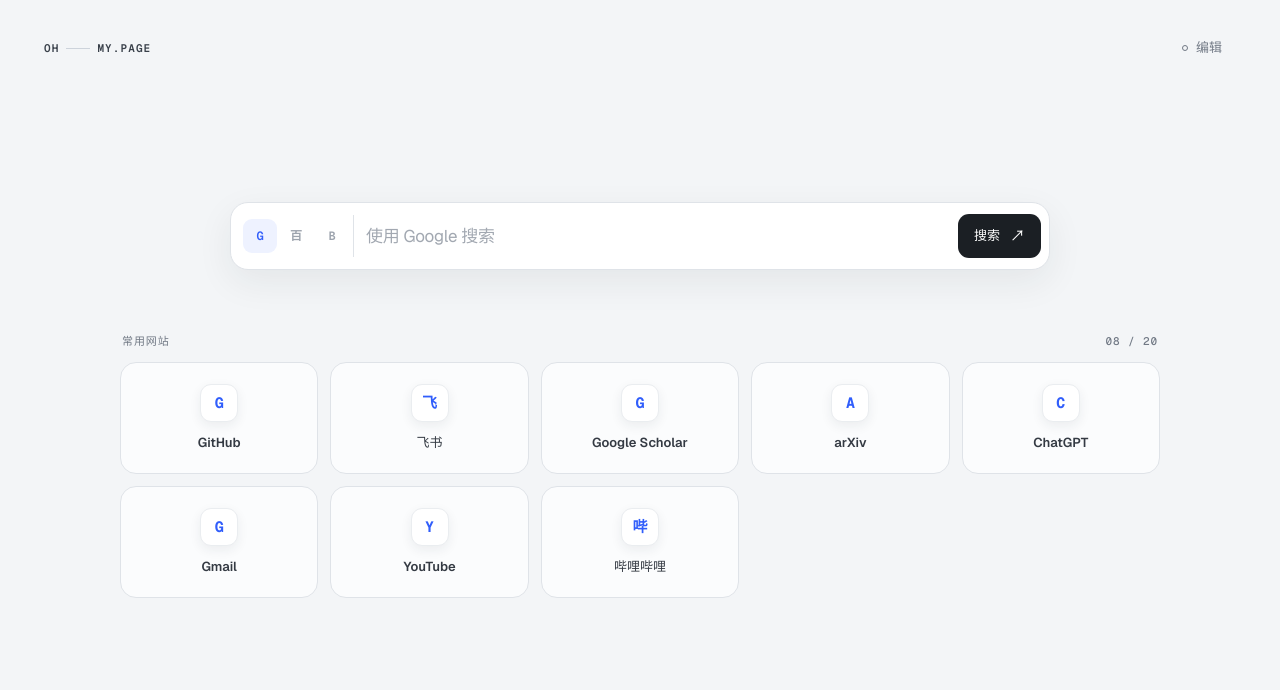
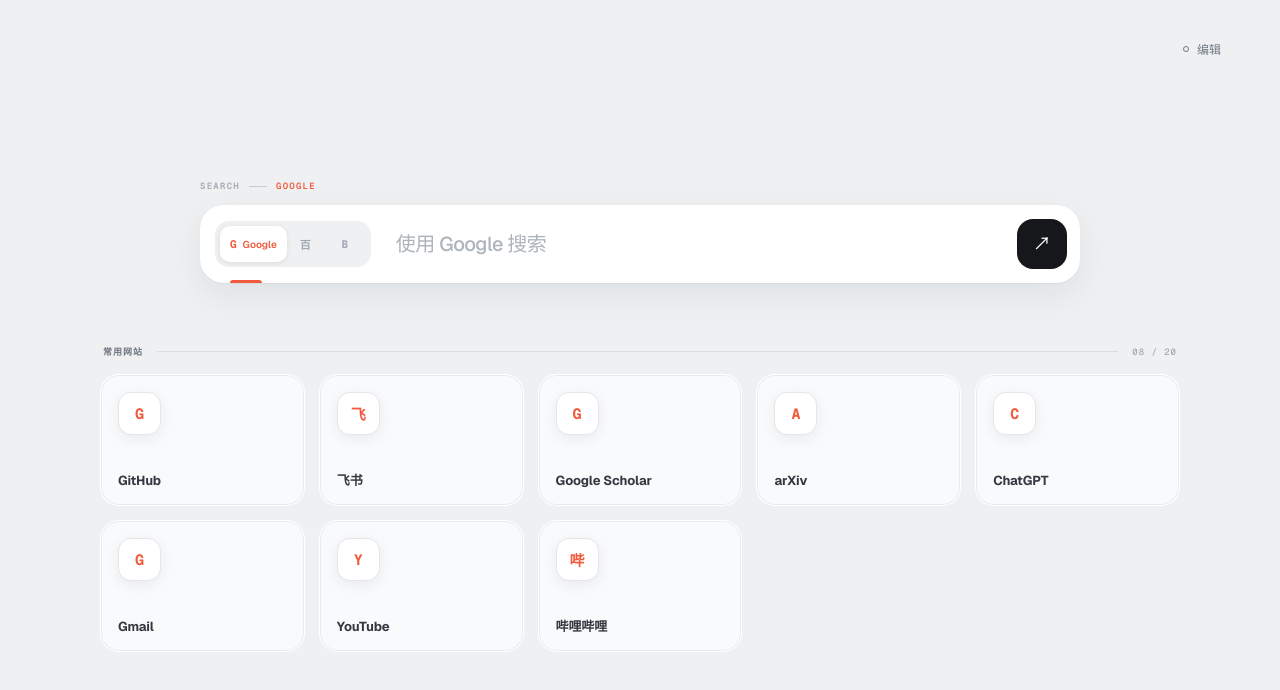
Before and after one commit to tangdouer1005/oh-my-page, a Next.js app: page / in a window 1280 px wide. Shown: the top 690 px of the page. Built offline with nearby package versions, Linux system fonts and the light colour scheme.

Commit message:
feat: refine start page visual system

```diff
--- a/app/globals.css
+++ b/app/globals.css
@@ -1,37 +1,49 @@
-@import "tailwindcss";
-
 :root {
-  --paper: #f3f5f7;
-  --surface: #ffffff;
-  --ink: #1b1f24;
-  --muted: #717985;
-  --quiet: #9ca3ad;
-  --line: #dfe3e8;
-  --line-strong: #cdd3db;
-  --accent: #315efb;
-  --accent-soft: #eef2ff;
-  --danger: #b54343;
-  --shadow: 0 18px 50px rgba(30, 38, 49, 0.08);
+  --canvas: #eef0f2;
+  --canvas-deep: #e4e7ea;
+  --surface: #fbfcfd;
+  --surface-strong: #ffffff;
+  --ink: #15171a;
+  --ink-soft: #343941;
+  --muted: #6f7782;
+  --quiet: #a2a9b2;
+  --line: #d9dde2;
+  --line-strong: #c7ccd2;
+  --signal: #f05b3d;
+  --signal-soft: #fff0ec;
+  --danger: #bb4747;
+  --shadow-soft: 0 1px 1px rgba(20, 24, 29, 0.04), 0 12px 34px rgba(31, 38, 47, 0.07);
+  --shadow-lifted: 0 2px 3px rgba(20, 24, 29, 0.04), 0 22px 54px rgba(31, 38, 47, 0.13);
 }
 
 * { box-sizing: border-box; }
 
-html { min-width: 760px; background: var(--paper); }
+html {
+  min-width: 760px;
+  min-height: 100%;
+  background: var(--canvas);
+}
 
 body {
+  min-height: 100vh;
   margin: 0;
-  background: var(--paper);
+  background: var(--canvas);
   color: var(--ink);
-  font-family: var(--font-geist-sans), "PingFang SC", "Microsoft YaHei", sans-serif;
+  font-family: var(--font-geist-sans, "Avenir Next"), "PingFang SC", "Microsoft YaHei", sans-serif;
+  -webkit-font-smoothing: antialiased;
+  text-rendering: optimizeLegibility;
 }
 
-button, input, textarea { font: inherit; }
+button,
+input,
+textarea { font: inherit; }
+
 button { color: inherit; }
 
 button:focus-visible,
 input:focus-visible,
 textarea:focus-visible {
-  outline: 2px solid var(--accent);
+  outline: 2px solid var(--signal);
   outline-offset: 3px;
 }
 
@@ -47,167 +59,283 @@
   border: 0;
 }
 
-.page-shell { min-height: 100vh; padding: 30px 44px 56px; }
+.page-shell {
+  position: relative;
+  min-height: 100vh;
+  padding: 30px 44px 64px;
+  overflow-x: hidden;
+}
 
 .topbar {
   display: flex;
   align-items: center;
-  justify-content: space-between;
-  height: 36px;
+  justify-content: flex-end;
+  height: 38px;
 }
-
-.wordmark {
-  display: flex;
-  align-items: center;
-  gap: 7px;
-  color: #39404a;
-  font: 600 11px/1 var(--font-geist-mono), monospace;
-  letter-spacing: 0.1em;
-}
-
-.wordmark i { width: 24px; height: 1px; background: var(--line-strong); }
 
 .edit-toggle {
   display: inline-flex;
   align-items: center;
   gap: 8px;
-  height: 34px;
-  padding: 0 13px;
+  height: 36px;
+  padding: 0 14px;
   border: 1px solid transparent;
-  border-radius: 10px;
+  border-radius: 12px;
   background: transparent;
   color: var(--muted);
   cursor: pointer;
-  font-size: 13px;
-  transition: background 160ms ease, border-color 160ms ease, color 160ms ease;
+  font-size: 12px;
+  transition: background 180ms ease, border-color 180ms ease, color 180ms ease, transform 180ms ease;
 }
 
 .edit-toggle:hover,
-.edit-toggle.active { background: var(--surface); border-color: var(--line); color: var(--ink); }
-.edit-dot { width: 6px; height: 6px; border: 1px solid currentColor; border-radius: 50%; }
-.edit-toggle.active .edit-dot { background: var(--accent); border-color: var(--accent); }
+.edit-toggle.active {
+  border-color: rgba(255, 255, 255, 0.85);
+  background: rgba(255, 255, 255, 0.7);
+  color: var(--ink);
+  box-shadow: 0 1px 1px rgba(20, 24, 29, 0.04);
+}
 
-.workspace { width: min(1040px, calc(100vw - 120px)); margin: clamp(110px, 17vh, 180px) auto 0; }
+.edit-toggle:hover { transform: translateY(-1px); }
+
+.edit-dot {
+  width: 6px;
+  height: 6px;
+  border: 1px solid currentColor;
+  border-radius: 50%;
+}
+
+.edit-toggle.active .edit-dot {
+  border-color: var(--signal);
+  background: var(--signal);
+  box-shadow: 0 0 0 3px var(--signal-soft);
+}
+
+.workspace {
+  width: min(1080px, calc(100vw - 112px));
+  margin: clamp(92px, 14vh, 154px) auto 0;
+}
+
+.search-overline {
+  display: flex;
+  align-items: center;
+  gap: 9px;
+  width: min(880px, 100%);
+  margin: 0 auto 13px;
+  color: var(--quiet);
+  font-family: var(--font-geist-mono, "SFMono-Regular"), Consolas, monospace;
+  font-size: 9px;
+  font-weight: 600;
+  letter-spacing: 0.14em;
+  text-transform: uppercase;
+}
+
+.search-overline i {
+  width: 18px;
+  height: 1px;
+  background: var(--line-strong);
+}
+
+.search-overline span:last-child { color: var(--signal); }
 
 .search-panel {
+  position: relative;
   display: grid;
   grid-template-columns: auto 1fr auto;
   align-items: center;
-  width: min(820px, 100%);
-  height: 68px;
+  width: min(880px, 100%);
+  height: 78px;
   margin: 0 auto;
-  padding: 8px;
-  border: 1px solid var(--line);
-  border-radius: 18px;
-  background: var(--surface);
-  box-shadow: 0 12px 36px rgba(28, 37, 48, 0.07);
+  padding: 11px 12px 11px 14px;
+  border: 1px solid rgba(255, 255, 255, 0.92);
+  border-radius: 24px;
+  background: var(--surface-strong);
+  box-shadow: var(--shadow-soft);
+}
+
+.search-panel::after {
+  content: "";
+  position: absolute;
+  left: 29px;
+  bottom: -1px;
+  width: 32px;
+  height: 3px;
+  border-radius: 3px 3px 0 0;
+  background: var(--signal);
 }
 
 .engine-switcher {
   display: flex;
-  gap: 2px;
-  height: 42px;
-  padding: 4px;
-  border-right: 1px solid var(--line);
-  margin-right: 12px;
+  align-items: center;
+  gap: 3px;
+  height: 46px;
+  padding: 5px;
+  margin-right: 17px;
+  border-radius: 14px;
+  background: var(--canvas);
 }
 
 .engine-switcher button {
-  width: 34px;
-  height: 34px;
+  display: flex;
+  align-items: center;
+  justify-content: center;
+  gap: 6px;
+  height: 36px;
+  min-width: 36px;
+  padding: 0 10px;
   border: 0;
-  border-radius: 9px;
+  border-radius: 10px;
   background: transparent;
   color: var(--quiet);
   cursor: pointer;
-  font: 600 12px/1 var(--font-geist-mono), monospace;
-  transition: color 150ms ease, background 150ms ease;
+  transition: color 170ms ease, background 170ms ease, box-shadow 170ms ease;
 }
 
-.engine-switcher button:hover { color: var(--ink); background: #f5f6f8; }
-.engine-switcher button.selected { color: var(--accent); background: var(--accent-soft); }
+.engine-mark {
+  font-family: var(--font-geist-mono, "SFMono-Regular"), Consolas, monospace;
+  font-size: 11px;
+  font-weight: 700;
+}
+
+.engine-name {
+  max-width: 0;
+  overflow: hidden;
+  font-size: 10px;
+  font-weight: 600;
+  opacity: 0;
+  white-space: nowrap;
+  transition: max-width 180ms ease, opacity 180ms ease;
+}
+
+.engine-switcher button:hover { color: var(--ink); }
+
+.engine-switcher button.selected {
+  background: var(--surface-strong);
+  color: var(--signal);
+  box-shadow: 0 1px 5px rgba(26, 31, 37, 0.09);
+}
+
+.engine-switcher button.selected .engine-name {
+  max-width: 62px;
+  opacity: 1;
+}
+
+.search-field { min-width: 0; }
 
 .search-field input {
   width: 100%;
-  height: 48px;
+  height: 50px;
+  padding: 0 8px;
   border: 0;
   outline: 0;
   background: transparent;
   color: var(--ink);
-  font-size: 17px;
-  letter-spacing: -0.015em;
+  font-size: 20px;
+  font-weight: 470;
+  letter-spacing: -0.025em;
 }
 
-.search-field input::placeholder { color: #a2a8b1; }
+.search-field input::placeholder { color: #adb3bb; }
 
 .search-submit {
-  display: inline-flex;
-  align-items: center;
-  gap: 10px;
-  height: 44px;
-  padding: 0 16px;
+  display: grid;
+  place-items: center;
+  width: 50px;
+  height: 50px;
+  margin-left: 12px;
   border: 0;
-  border-radius: 11px;
+  border-radius: 16px;
   background: var(--ink);
   color: white;
   cursor: pointer;
-  font-size: 13px;
-  transition: transform 150ms ease, background 150ms ease;
+  transition: transform 180ms ease, background 180ms ease, border-radius 180ms ease;
 }
 
-.search-submit:hover { background: #292e35; transform: translateY(-1px); }
-.search-submit b { font-size: 15px; font-weight: 400; }
+.search-submit:hover {
+  border-radius: 50%;
+  background: var(--signal);
+  transform: rotate(4deg) scale(1.03);
+}
+
+.search-submit b {
+  font-size: 18px;
+  font-weight: 400;
+  line-height: 1;
+}
 
 .section-heading {
-  display: flex;
-  justify-content: space-between;
-  margin: 66px 2px 15px;
+  display: grid;
+  grid-template-columns: auto 1fr auto;
+  align-items: center;
+  gap: 14px;
+  margin: 62px 3px 16px;
   color: var(--muted);
-  font: 500 11px/1 var(--font-geist-mono), monospace;
-  letter-spacing: 0.08em;
+  font-family: var(--font-geist-mono, "SFMono-Regular"), Consolas, monospace;
+  font-size: 9px;
+  font-weight: 650;
+  letter-spacing: 0.11em;
   text-transform: uppercase;
 }
+
+.section-heading i {
+  width: 100%;
+  height: 1px;
+  background: var(--line);
+}
+
+.section-heading span:last-child { color: var(--quiet); font-weight: 500; }
 
 .site-grid {
   display: grid;
   grid-template-columns: repeat(5, minmax(0, 1fr));
-  gap: 12px;
+  gap: 14px;
 }
 
 .site-card {
   position: relative;
   min-width: 0;
-  height: 112px;
-  border: 1px solid var(--line);
-  border-radius: 16px;
-  background: rgba(255, 255, 255, 0.72);
-  transition: transform 160ms ease, border-color 160ms ease, box-shadow 160ms ease, background 160ms ease;
+  height: 132px;
+  border: 1px solid rgba(255, 255, 255, 0.9);
+  border-radius: 19px;
+  background: rgba(251, 252, 253, 0.82);
+  box-shadow: inset 0 0 0 1px rgba(210, 215, 221, 0.42);
+  overflow: visible;
+  transition: transform 190ms ease, box-shadow 190ms ease, background 190ms ease;
 }
 
 .site-card:hover {
   z-index: 5;
-  transform: translateY(-3px);
-  border-color: var(--line-strong);
-  background: var(--surface);
-  box-shadow: var(--shadow);
+  background: var(--surface-strong);
+  box-shadow: var(--shadow-lifted), inset 0 0 0 1px rgba(205, 210, 216, 0.5);
+  transform: translateY(-5px);
 }
 
-.site-card.is-dragging { opacity: 0.45; transform: scale(0.98); }
-.site-grid.is-editing .site-card { cursor: grab; border-style: dashed; }
+.site-card.is-dragging {
+  opacity: 0.45;
+  transform: scale(0.97) rotate(-1deg);
+}
+
+.site-grid.is-editing .site-card {
+  border-color: var(--line-strong);
+  border-style: dashed;
+  cursor: grab;
+}
+
 .site-grid.is-editing .site-card:active { cursor: grabbing; }
 
 .site-launch {
+  position: relative;
   display: flex;
   flex-direction: column;
-  align-items: center;
-  justify-content: center;
-  gap: 11px;
+  align-items: flex-start;
+  justify-content: space-between;
   width: 100%;
   height: 100%;
-  padding: 14px 10px;
+  padding: 17px 17px 16px;
   border: 0;
   background: transparent;
   cursor: pointer;
+  text-align: left;
 }
 
 .site-launch:disabled { cursor: inherit; }
@@ -215,69 +343,134 @@
 .site-icon {
   display: grid;
   place-items: center;
-  width: 38px;
-  height: 38px;
-  border: 1px solid #eaedf0;
-  border-radius: 11px;
-  background: white;
-  box-shadow: 0 4px 12px rgba(34, 42, 53, 0.07);
+  width: 43px;
+  height: 43px;
+  border: 1px solid #e3e6ea;
+  border-radius: 13px;
+  background: var(--surface-strong);
+  box-shadow: 0 4px 13px rgba(36, 43, 52, 0.07);
   overflow: hidden;
+  transition: transform 190ms ease, border-radius 190ms ease;
 }
 
-.site-icon img { width: 23px; height: 23px; object-fit: contain; }
-.site-initial { color: var(--accent); font: 650 15px/1 var(--font-geist-mono), monospace; }
-.site-title { width: 100%; overflow: hidden; color: #343a43; font-size: 13px; font-weight: 520; text-overflow: ellipsis; white-space: nowrap; }
+.site-card:hover .site-icon {
+  border-radius: 16px;
+  transform: scale(1.04);
+}
+
+.site-icon img {
+  width: 24px;
+  height: 24px;
+  object-fit: contain;
+}
+
+.site-initial {
+  color: var(--signal);
+  font-family: var(--font-geist-mono, "SFMono-Regular"), Consolas, monospace;
+  font-size: 15px;
+  font-weight: 700;
+}
+
+.site-title {
+  width: calc(100% - 20px);
+  overflow: hidden;
+  color: var(--ink-soft);
+  font-size: 13px;
+  font-weight: 620;
+  letter-spacing: -0.01em;
+  text-overflow: ellipsis;
+  white-space: nowrap;
+  transition: opacity 150ms ease, transform 180ms ease;
+}
+
+.site-arrow {
+  position: absolute;
+  top: 17px;
+  right: 17px;
+  color: var(--quiet);
+  font-size: 14px;
+  opacity: 0;
+  transform: translate(-4px, 4px);
+  transition: opacity 170ms ease, transform 170ms ease, color 170ms ease;
+}
+
+.site-card:hover .site-arrow {
+  color: var(--signal);
+  opacity: 1;
+  transform: translate(0, 0);
+}
 
 .site-note {
   position: absolute;
-  top: calc(100% - 2px);
-  left: 10px;
-  right: 10px;
+  left: 8px;
+  right: 8px;
+  bottom: 8px;
   z-index: 8;
+  min-height: 42px;
   padding: 11px 12px;
-  border: 1px solid var(--line);
-  border-radius: 0 0 12px 12px;
-  background: var(--surface);
-  box-shadow: 0 16px 28px rgba(28, 37, 48, 0.1);
-  color: var(--muted);
-  font-size: 12px;
+  border-radius: 12px;
+  background: var(--ink);
+  box-shadow: 0 10px 22px rgba(21, 23, 26, 0.18);
+  color: rgba(255, 255, 255, 0.78);
+  font-size: 11px;
   line-height: 1.45;
   opacity: 0;
   pointer-events: none;
-  transform: translateY(-7px);
-  transition: opacity 150ms ease, transform 150ms ease;
+  transform: translateY(7px) scale(0.98);
+  transform-origin: bottom center;
+  transition: opacity 170ms ease, transform 190ms ease;
 }
 
-.site-card:hover .site-note { opacity: 1; transform: translateY(0); }
+.site-card:hover .site-note {
+  opacity: 1;
+  transform: translateY(0) scale(1);
+}
+
+.site-card:hover .site-title {
+  opacity: 0;
+  transform: translateY(-4px);
+}
 
 .card-controls {
   position: absolute;
-  inset: auto 7px 7px;
-  display: flex;
+  inset: auto 8px 8px;
+  display: grid;
+  grid-template-columns: 1fr auto auto;
   align-items: center;
   gap: 3px;
   padding: 4px;
   border: 1px solid var(--line);
-  border-radius: 9px;
-  background: rgba(255, 255, 255, 0.94);
-  box-shadow: 0 5px 18px rgba(30, 38, 49, 0.08);
+  border-radius: 10px;
+  background: rgba(255, 255, 255, 0.96);
+  box-shadow: 0 6px 20px rgba(30, 38, 49, 0.09);
 }
 
 .card-controls button,
 .drag-label {
-  height: 24px;
+  height: 25px;
   padding: 0 7px;
   border: 0;
-  border-radius: 6px;
+  border-radius: 7px;
   background: transparent;
   color: var(--muted);
   font-size: 10px;
 }
 
-.drag-label { display: inline-flex; align-items: center; cursor: grab; font-family: var(--font-geist-mono), monospace; }
+.drag-label {
+  display: inline-flex;
+  align-items: center;
+  cursor: grab;
+  font-family: var(--font-geist-mono, "SFMono-Regular"), Consolas, monospace;
+}
+
 .card-controls button { cursor: pointer; }
-.card-controls button:hover { background: #f2f4f6; color: var(--ink); }
-.card-controls button.danger:hover { color: var(--danger); background: #fff2f2; }
+.card-controls button:hover { background: var(--canvas); color: var(--ink); }
+.card-controls button.danger:hover { background: #fff0f0; color: var(--danger); }
+
+.site-grid.is-editing .site-card:hover .site-title {
+  opacity: 1;
+  transform: none;
+}
 
 .add-card {
   display: flex;
@@ -285,43 +478,55 @@
   align-items: center;
   justify-content: center;
   gap: 8px;
-  height: 112px;
+  height: 132px;
   border: 1px dashed var(--line-strong);
-  border-radius: 16px;
-  background: transparent;
+  border-radius: 19px;
+  background: rgba(255, 255, 255, 0.34);
   color: var(--muted);
   cursor: pointer;
-  font-size: 12px;
-  transition: border-color 150ms ease, color 150ms ease, background 150ms ease;
+  font-size: 11px;
+  transition: border-color 170ms ease, color 170ms ease, background 170ms ease, transform 170ms ease;
 }
 
-.add-card span { font-size: 22px; font-weight: 300; }
-.add-card:hover { border-color: var(--accent); background: var(--accent-soft); color: var(--accent); }
+.add-card span { color: var(--signal); font-size: 22px; font-weight: 300; }
+
+.add-card:hover {
+  border-color: var(--signal);
+  background: var(--signal-soft);
+  color: var(--signal);
+  transform: translateY(-3px);
+}
 
 .edit-bar {
   display: flex;
   align-items: center;
   justify-content: space-between;
   margin-top: 22px;
-  padding-top: 14px;
+  padding: 13px 3px 0;
   border-top: 1px solid var(--line);
   color: var(--muted);
   font-size: 11px;
 }
 
 .edit-bar > div { display: flex; gap: 8px; }
+
 .edit-bar button,
 .clear-icon {
-  padding: 7px 10px;
+  padding: 8px 11px;
   border: 1px solid var(--line);
-  border-radius: 8px;
-  background: var(--surface);
+  border-radius: 9px;
+  background: rgba(255, 255, 255, 0.72);
   color: #505761;
   cursor: pointer;
   font-size: 11px;
 }
 
-.edit-bar button:hover { border-color: var(--line-strong); color: var(--ink); }
+.edit-bar button:hover {
+  border-color: var(--line-strong);
+  background: white;
+  color: var(--ink);
+}
+
 .hidden-input { display: none; }
 
 .modal-backdrop {
@@ -331,81 +536,195 @@
   display: grid;
   place-items: center;
   padding: 24px;
-  background: rgba(25, 29, 34, 0.38);
-  backdrop-filter: blur(5px);
+  background: rgba(18, 21, 25, 0.42);
+  backdrop-filter: blur(8px);
+  animation: backdrop-in 170ms ease-out;
 }
 
 .site-modal {
   width: min(500px, calc(100vw - 48px));
-  padding: 25px;
-  border: 1px solid rgba(255, 255, 255, 0.5);
-  border-radius: 20px;
-  background: var(--surface);
-  box-shadow: 0 32px 90px rgba(18, 24, 31, 0.22);
+  padding: 26px;
+  border: 1px solid rgba(255, 255, 255, 0.58);
+  border-radius: 22px;
+  background: var(--surface-strong);
+  box-shadow: 0 34px 100px rgba(18, 24, 31, 0.25);
+  animation: modal-in 210ms ease-out;
 }
 
-.modal-heading { display: flex; align-items: flex-start; justify-content: space-between; margin-bottom: 22px; }
-.modal-heading span { color: var(--muted); font: 500 10px/1 var(--font-geist-mono), monospace; letter-spacing: 0.08em; text-transform: uppercase; }
-.modal-heading h2 { margin: 6px 0 0; font-size: 21px; font-weight: 620; letter-spacing: -0.03em; }
-.close-button { width: 32px; height: 32px; border: 0; border-radius: 9px; background: #f3f4f6; color: var(--muted); cursor: pointer; font-size: 20px; line-height: 1; }
+.modal-heading {
+  display: flex;
+  align-items: flex-start;
+  justify-content: space-between;
+  margin-bottom: 22px;
+}
 
+.modal-heading span {
+  color: var(--signal);
+  font-family: var(--font-geist-mono, "SFMono-Regular"), Consolas, monospace;
+  font-size: 9px;
+  font-weight: 650;
+  letter-spacing: 0.11em;
+  text-transform: uppercase;
+}
+
+.modal-heading h2 {
+  margin: 7px 0 0;
+  font-size: 22px;
+  font-weight: 640;
+  letter-spacing: -0.035em;
+}
+
+.close-button {
+  width: 34px;
+  height: 34px;
+  border: 0;
+  border-radius: 10px;
+  background: var(--canvas);
+  color: var(--muted);
+  cursor: pointer;
+  font-size: 20px;
+  line-height: 1;
+}
+
+.close-button:hover { background: var(--canvas-deep); color: var(--ink); }
 .site-modal form > label { display: block; margin-top: 14px; }
+
 .site-modal form > label > span,
-.icon-row > div > span { display: block; margin-bottom: 7px; color: #565d67; font-size: 12px; font-weight: 560; }
+.icon-row > div > span {
+  display: block;
+  margin-bottom: 7px;
+  color: #565d67;
+  font-size: 11px;
+  font-weight: 620;
+}
+
 .site-modal input,
 .site-modal textarea {
   width: 100%;
   border: 1px solid var(--line);
-  border-radius: 10px;
-  background: #fbfcfd;
+  border-radius: 11px;
+  background: #f8f9fa;
   color: var(--ink);
-  transition: border-color 150ms ease, background 150ms ease;
+  transition: border-color 160ms ease, background 160ms ease, box-shadow 160ms ease;
 }
 
-.site-modal form > label input { height: 42px; padding: 0 12px; }
-.site-modal textarea { min-height: 72px; padding: 10px 12px; resize: vertical; line-height: 1.45; }
+.site-modal form > label input {
+  height: 44px;
+  padding: 0 13px;
+}
+
+.site-modal textarea {
+  min-height: 76px;
+  padding: 11px 13px;
+  resize: vertical;
+  line-height: 1.45;
+}
+
 .site-modal input:focus,
-.site-modal textarea:focus { border-color: var(--accent); background: white; }
+.site-modal textarea:focus {
+  border-color: var(--signal);
+  background: white;
+  box-shadow: 0 0 0 3px var(--signal-soft);
+}
 
-.icon-row { display: grid; grid-template-columns: auto 1fr auto; align-items: center; gap: 12px; margin-top: 18px; padding: 13px; border: 1px solid var(--line); border-radius: 12px; }
-.icon-preview .site-icon { width: 42px; height: 42px; }
+.icon-row {
+  display: grid;
+  grid-template-columns: auto 1fr auto;
+  align-items: center;
+  gap: 12px;
+  margin-top: 18px;
+  padding: 13px;
+  border: 1px solid var(--line);
+  border-radius: 13px;
+  background: #fafbfc;
+}
+
+.icon-preview .site-icon { width: 44px; height: 44px; }
 .icon-row > div > span { margin-bottom: 3px; }
 .icon-row p { margin: 0; color: var(--muted); font-size: 11px; }
-.upload-button { padding: 8px 10px; border: 1px solid var(--line); border-radius: 8px; color: #505761; cursor: pointer; font-size: 11px; }
-.upload-button:hover { border-color: var(--line-strong); background: #f7f8f9; }
+
+.upload-button {
+  padding: 8px 10px;
+  border: 1px solid var(--line);
+  border-radius: 8px;
+  background: white;
+  color: #505761;
+  cursor: pointer;
+  font-size: 11px;
+}
+
+.upload-button:hover { border-color: var(--signal); color: var(--signal); }
 .upload-button input { display: none; }
 .clear-icon { margin-top: 8px; background: transparent; }
 .form-error { margin: 12px 0 0; color: var(--danger); font-size: 12px; }
 
-.modal-actions { display: flex; justify-content: flex-end; gap: 8px; margin-top: 24px; padding-top: 18px; border-top: 1px solid var(--line); }
-.modal-actions button { height: 38px; padding: 0 15px; border: 1px solid var(--line); border-radius: 9px; background: white; cursor: pointer; font-size: 12px; }
-.modal-actions button.primary { border-color: var(--ink); background: var(--ink); color: white; }
+.modal-actions {
+  display: flex;
+  justify-content: flex-end;
+  gap: 8px;
+  margin-top: 24px;
+  padding-top: 18px;
+  border-top: 1px solid var(--line);
+}
+
+.modal-actions button {
+  height: 39px;
+  padding: 0 16px;
+  border: 1px solid var(--line);
+  border-radius: 10px;
+  background: white;
+  cursor: pointer;
+  font-size: 12px;
+}
+
+.modal-actions button.primary {
+  border-color: var(--ink);
+  background: var(--ink);
+  color: white;
+}
+
 .modal-actions button:hover { border-color: var(--line-strong); }
-.modal-actions button.primary:hover { background: #2a2f36; }
+.modal-actions button.primary:hover { border-color: var(--signal); background: var(--signal); }
 
 .toast {
   position: fixed;
   left: 50%;
   bottom: 30px;
   z-index: 50;
-  padding: 10px 15px;
-  border: 1px solid #333942;
-  border-radius: 10px;
-  background: #20242a;
-  box-shadow: 0 12px 35px rgba(20, 25, 31, 0.2);
+  padding: 11px 16px;
+  border: 1px solid #333941;
+  border-radius: 11px;
+  background: var(--ink);
+  box-shadow: 0 14px 38px rgba(20, 25, 31, 0.24);
   color: white;
   font-size: 12px;
   transform: translateX(-50%);
   animation: toast-in 180ms ease-out;
 }
 
-@keyframes toast-in { from { opacity: 0; transform: translate(-50%, 8px); } }
+@keyframes toast-in {
+  from { opacity: 0; transform: translate(-50%, 8px); }
+}
 
-@media (max-width: 1040px) {
+@keyframes backdrop-in {
+  from { opacity: 0; }
+}
+
+@keyframes modal-in {
+  from { opacity: 0; transform: translateY(10px) scale(0.985); }
+}
+
+@media (max-width: 1080px) {
   .site-grid { grid-template-columns: repeat(4, minmax(0, 1fr)); }
-  .workspace { width: min(840px, calc(100vw - 96px)); }
+  .workspace { width: min(860px, calc(100vw - 96px)); }
 }
 
 @media (prefers-reduced-motion: reduce) {
-  *, *::before, *::after { scroll-behavior: auto !important; transition-duration: 0.01ms !important; animation-duration: 0.01ms !important; }
+  *,
+  *::before,
+  *::after {
+    scroll-behavior: auto !important;
+    transition-duration: 0.01ms !important;
+    animation-duration: 0.01ms !important;
+  }
 }
--- a/app/layout.tsx
+++ b/app/layout.tsx
@@ -13,7 +13,7 @@
 });
 
 export const metadata: Metadata = {
-  title: "Oh My Page — 极简浏览器起始页",
+  title: "起始页",
   description: "快速搜索并打开常用网站的极简浏览器起始页。",
   icons: {
     icon: "/favicon.svg",
--- a/app/page.tsx
+++ b/app/page.tsx
@@ -258,9 +258,6 @@
   return (
     <main className="page-shell">
       <header className="topbar">
-        <div className="wordmark" aria-label="Oh my page">
-          <span>OH</span><i /> <span>MY.PAGE</span>
-        </div>
         <button className={`edit-toggle ${editing ? "active" : ""}`} onClick={() => setEditing((value) => !value)}>
           <span className="edit-dot" />
           {editing ? "完成" : "编辑"}
@@ -268,6 +265,11 @@
       </header>
 
       <section className="workspace" aria-label="浏览器起始页">
+        <div className="search-overline" aria-hidden="true">
+          <span>SEARCH</span>
+          <i />
+          <span>{engines[engine].label}</span>
+        </div>
         <form className="search-panel" onSubmit={submitSearch}>
           <div className="engine-switcher" role="group" aria-label="搜索引擎">
             {(Object.keys(engines) as EngineKey[]).map((key) => (
@@ -279,7 +281,8 @@
                 aria-pressed={engine === key}
                 title={engines[key].label}
               >
-                <span>{engines[key].short}</span>
+                <span className="engine-mark">{engines[key].short}</span>
+                <span className="engine-name">{engines[key].label}</span>
               </button>
             ))}
           </div>
@@ -293,13 +296,14 @@
             />
           </label>
           <button className="search-submit" type="submit" aria-label="在新标签页搜索">
-            <span>搜索</span>
+            <span className="sr-only">搜索</span>
             <b aria-hidden="true">↗</b>
           </button>
         </form>
 
         <div className="section-heading">
           <span>常用网站</span>
+          <i />
           <span>{sites.length.toString().padStart(2, "0")} / {MAX_SITES}</span>
         </div>
 
@@ -322,6 +326,7 @@
               >
                 <SiteIcon site={site} />
                 <span className="site-title">{site.title}</span>
+                <span className="site-arrow" aria-hidden="true">↗</span>
               </button>
               {!editing && site.note && <div className="site-note">{site.note}</div>}
               {editing && (
--- a/index.html
+++ b/index.html
@@ -5,7 +5,7 @@
     <meta name="viewport" content="width=device-width, initial-scale=1.0" />
     <meta name="description" content="快速搜索并打开常用网站的极简浏览器起始页。" />
     <link rel="icon" type="image/svg+xml" href="./favicon.svg" />
-    <title>Oh My Page — 极简浏览器起始页</title>
+    <title>起始页</title>
   </head>
   <body>
     <div id="root"></div>
```
Also changed, not shown: 1 other file (tests, documents, lock files or other folders).
